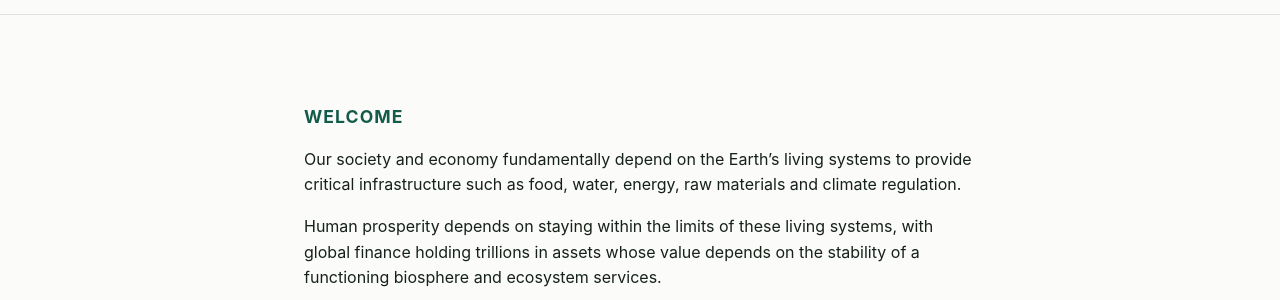
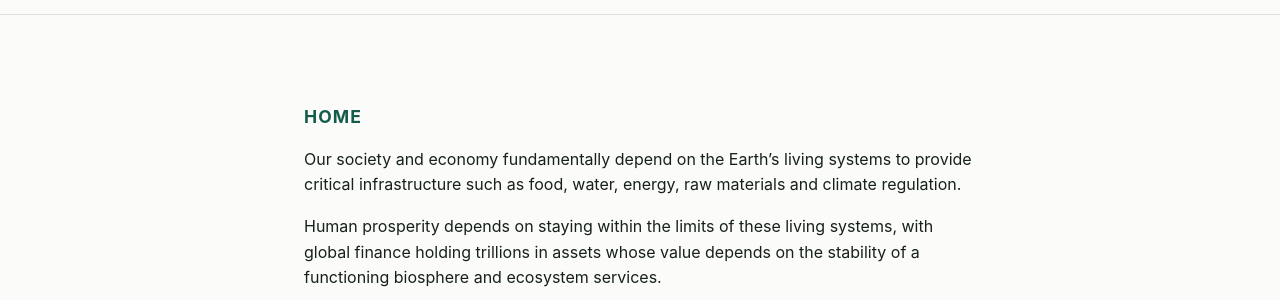
Before and after one commit to planetarysolvencyadmin/ps-website, a Jekyll site: the page built from index.md, in a window 1280 px wide. Shown: the part 127-427 px from the top of the page. Built offline with Jekyll 4.4.1, drawn with Linux system fonts in a browser that asks for light colours.

Commit message:
Updated Index

```diff
--- a/index.md
+++ b/index.md
@@ -4,7 +4,7 @@ position: 1
 layout: home
 ---
 
-## Welcome
+## Home
 Our society and economy fundamentally depend on the Earth’s living systems to provide critical infrastructure such as food, water, energy, raw materials and climate regulation.
 
 Human prosperity depends on staying within the limits of these living systems, with global finance holding trillions in assets whose value depends on the stability of a functioning biosphere and ecosystem services.
```
